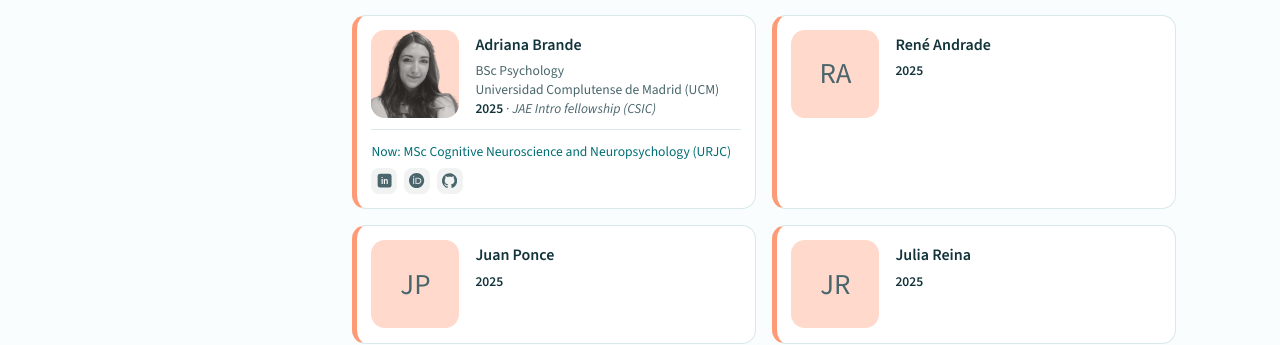
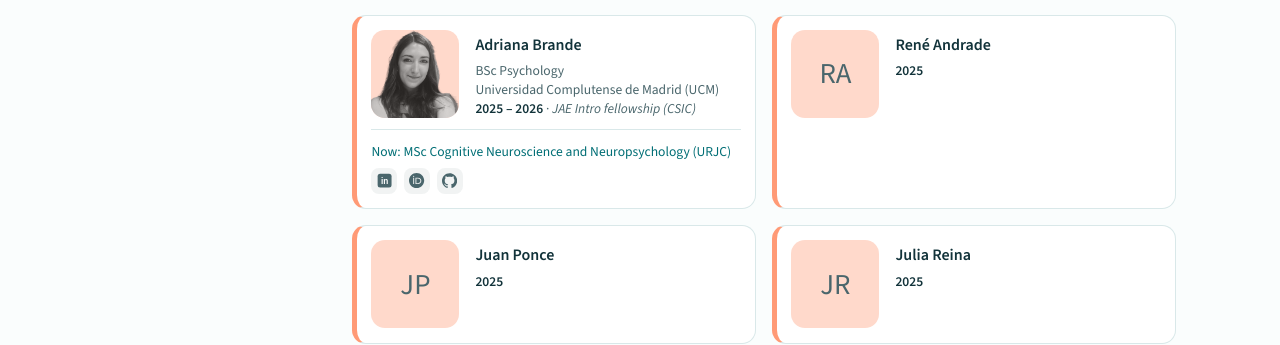
Before and after one commit to cajal-neuroimaging/cajal-neuroimaging.github.io, a Jekyll site: the page built from team.html, in a window 1280 px wide and 900 px high, scrolled down 1835 px. Shown: the part 161-506 px from the top of the window. Built offline with Jekyll 4.4.1, drawn with Linux system fonts in a browser that asks for light colours.

Commit message:
Team: Adriana 2025–2026
Co-Authored-By: Claude Opus 5.5 <noreply@anthropic.com>
Claude-Session: https://claude.ai/code/session_016qHx7xJtVuA2p8MXZK7uaB

```diff
--- a/_data/team.yml
+++ b/_data/team.yml
@@ -80,7 +80,7 @@ alumni:
     now: MSc student, Hochschule Luzern
   - name: Adriana Brande
     type: intern
-    years: '2025'
+    years: 2025 – 2026
     photo: adriana-brande.png
     role: BSc Psychology
     funding: JAE Intro fellowship (CSIC)
```
